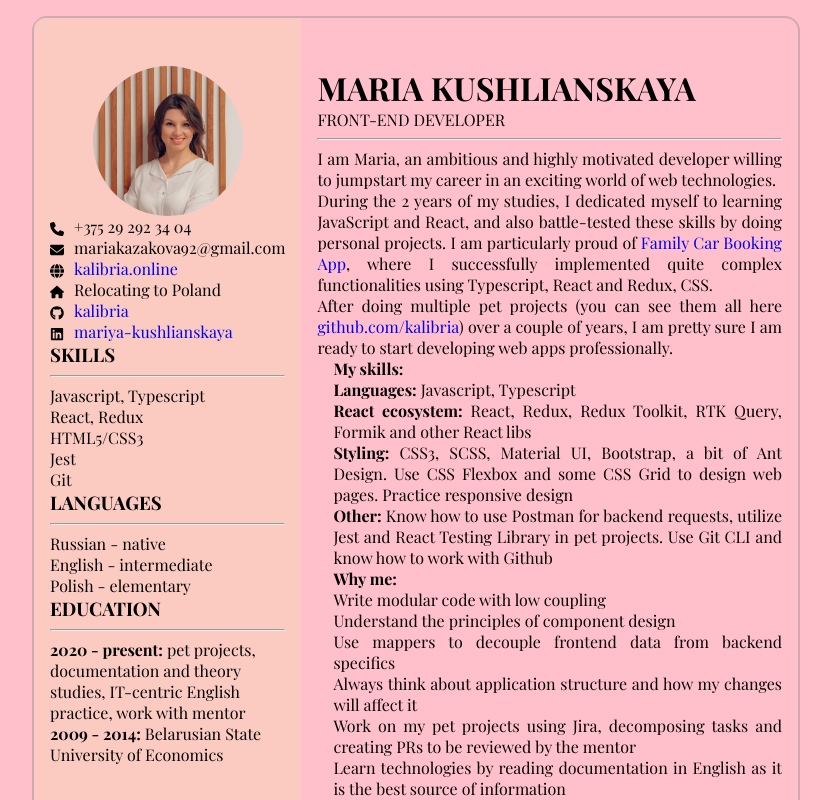
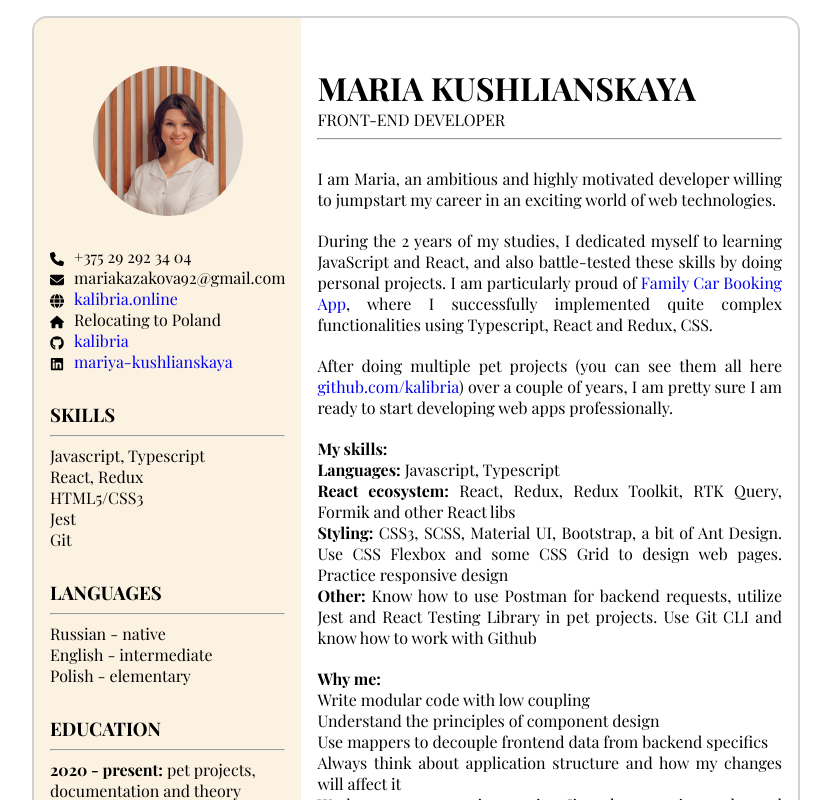
Before and after one commit to kalibria/personal-website, a Next.js app: page / in a window 1280 px wide. Shown: the top 800 px of the page, without its empty margins (224-1055 px from the left). Built offline with nearby package versions, Linux system fonts and the light colour scheme.

Commit message:
added display grid to the aside bar and mainInfo

```diff
--- a/app/globals.css
+++ b/app/globals.css
@@ -81,7 +81,3 @@ button {
 a {
   text-decoration: none;
 }
-
-body {
-  background-color: pink;
-}
--- a/app/layout.tsx
+++ b/app/layout.tsx
@@ -9,11 +9,13 @@ export const metadata = {
   description: 'Frontend developer',
 }
 
-export default function RootLayout({
+interface Props {
+  children: React.ReactNode
+}
+
+export default function Layout({
   children,
-}: {
-  children: React.ReactNode
-}) {
+}: Props) {
   return (
     <html lang="en">
       <body className={inter.className}>{children}</body>
--- a/package.json
+++ b/package.json
@@ -22,10 +22,10 @@
     "eslint-config-next": "13.4.4",
     "next": "13.4.4",
     "react": "18.2.0",
-    "react-dom": "18.2.0",
-    "typescript": "5.0.4"
+    "react-dom": "18.2.0"
   },
   "devDependencies": {
-    "eslint": "8.22.0"
+    "eslint": "8.22.0",
+    "typescript": "5.1.6"
   }
 }
--- a/src/components/asideBar/AsideBar.tsx
+++ b/src/components/asideBar/AsideBar.tsx
@@ -12,7 +12,7 @@ import linkedIn from '../imgs/linkedin.svg';
 export default function AsideBar () {
   return (<aside className={styles.asideBarContainer}>
     <div className={styles.photoAndContactsContainer}>
-    <div className={styles.myPhotoContainer} priority='true'/>
+    <div className={styles.myPhotoContainer} />
       <header className={styles.asideBarHeader}>
         <h1>MARIA KUSHLIANSKAYA</h1>
         <p>FRONT-END DEVELOPER</p>
--- a/src/components/asideBar/asideBar.module.css
+++ b/src/components/asideBar/asideBar.module.css
@@ -3,7 +3,9 @@
     padding: 3rem 1rem;
     border-top-left-radius: 10px;
     border-bottom-left-radius: 10px;
-
+    display: grid;
+    align-content: start;
+    grid-row-gap: 30px;
 }
 
 .asideBarHeader {
--- a/src/components/mainInfo/MainInfo.tsx
+++ b/src/components/mainInfo/MainInfo.tsx
@@ -6,9 +6,10 @@ export default function MainInfo(){
     <header>
       <h1 className={styles.textHeaders}>MARIA KUSHLIANSKAYA</h1>
       <p className={styles.text}>FRONT-END DEVELOPER</p>
+      <hr/>
     </header>
     <article>
-      <hr/>
+
       <div className={styles.textContainer}>
         <p>I am Maria, an ambitious and highly motivated developer willing to jumpstart my career in an exciting world of web technologies.</p>
         <p>During the 2 years of my studies, I dedicated myself to learning JavaScript and React, and also battle-tested these skills by doing personal projects. I am particularly proud of <a
@@ -42,19 +43,6 @@ export default function MainInfo(){
 
       </div>
     </article>
-    {/*<article>*/}
-    {/*  <h3 className={styles.subtitle}>EDUCATION</h3>*/}
-    {/*  <hr/>*/}
-    {/*  <ul className={styles.list} >*/}
-    {/*    <li>*/}
-    {/*      since 2020: pet projects, documentation and theory studies, IT-centric English practice, work with mentor*/}
-    {/*    </li>*/}
-    {/*    <li>*/}
-    {/*      2009-2014: Belarusian State University of Economics*/}
-    {/*    </li>*/}
-
-    {/*  </ul>*/}
-    {/*</article>*/}
   </main>
   </>
 }
--- a/src/components/mainInfo/mainInfo.module.css
+++ b/src/components/mainInfo/mainInfo.module.css
@@ -1,13 +1,11 @@
 .mainContainer {
     margin: 3rem 1rem;
+    display: grid;
+    grid-row-gap: 20px;
 }
 
 .nonPrintable {
     display: block;
-}
-
-.list {
-    padding-left: 16px;
 }
 
 .subtitle {
@@ -16,6 +14,8 @@
 
 .textContainer {
     text-align: justify;
+    display: grid;
+    grid-row-gap: 20px;
 }
 
 .textHeaders {
```
Also changed, not shown: src/components/Layout.tsx (+6 -1 lines), 1 other file (tests, documents, lock files or other folders).
